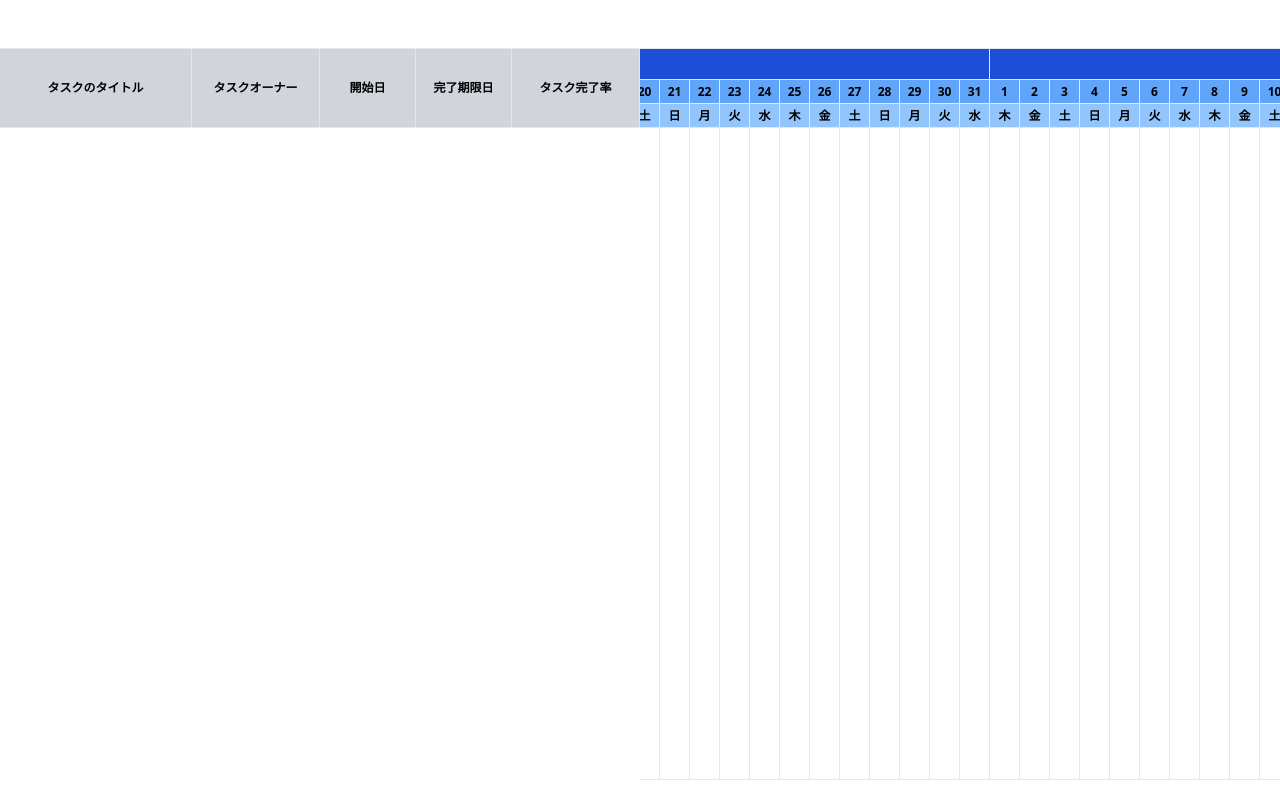
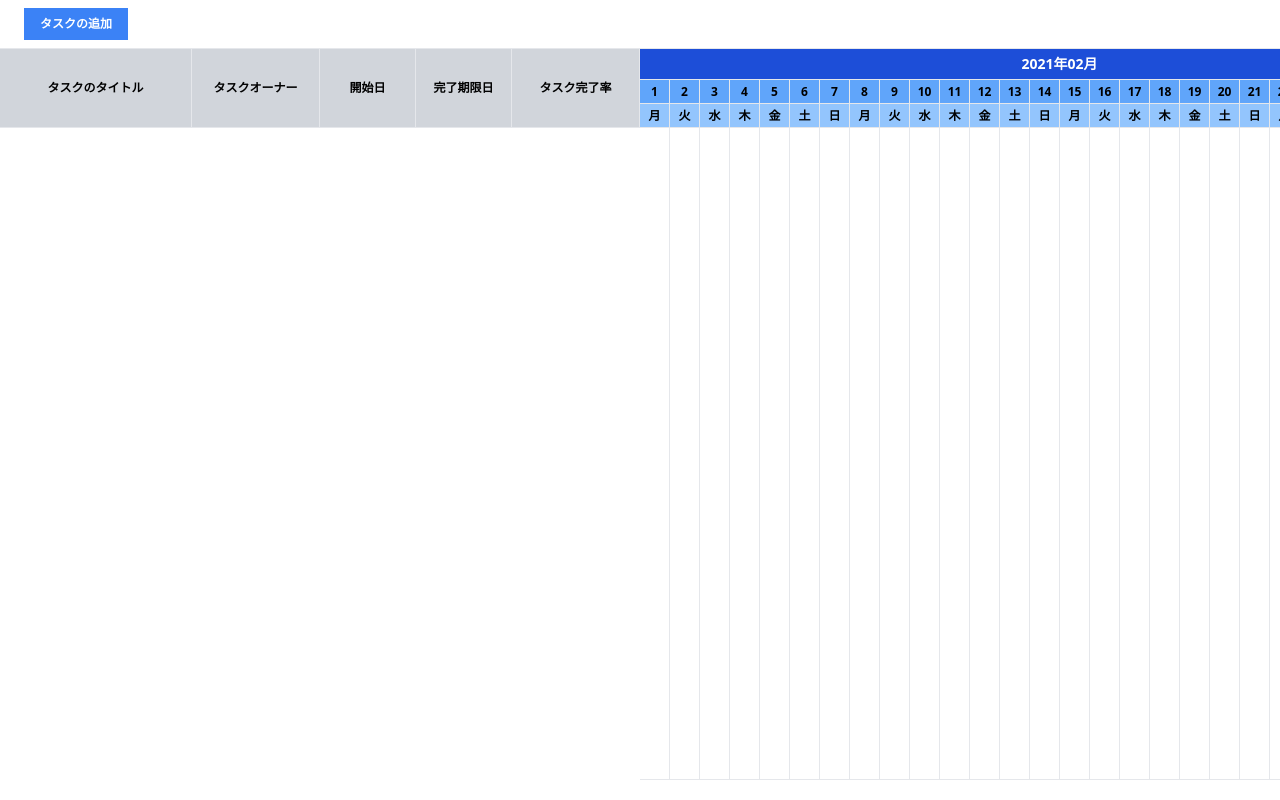
Before and after one commit to yuki0108/Ganttchart, a Vue app: page / in a window 1280 px wide. Built offline with nearby package versions, Linux system fonts and the light colour scheme.

Commit message:
2問目解答

```diff
--- a/src/App.vue
+++ b/src/App.vue
@@ -2,6 +2,12 @@
   <div id="app">
     <div id="form"></div>
     <div id="gantt-header" class="h-12 p-2">
+      <button
+        @click="addTask"
+        class="bg-blue-500 hover:bg-blue-600 text-white py-2 px-4 text-xs ml-4"
+      >
+        <span class="font-bold text-xs"> タスクの追加 </span>
+      </button>
       <div>
         <div
           class="fixed top-0 left-0 right-0 flex justify-center mt-24 z-50"
@@ -9,6 +15,8 @@
         >
           <div class="overlay" v-show="show" @click="show=false"></div>
           <div class="content" v-show="show">
+            <h2 class="font-bold" v-if="update_mode">タスクの更新</h2>
+            <h2 class="font-bold" v-else>タスクの追加</h2>
             <div class="my-4">
               <label class="text-xs">タスクのタイトル</label>
               <input
@@ -226,7 +234,9 @@
 </template>
 
 <script>
+
 import moment from "moment";
+
 export default {
   name: 'App',
    data() {
@@ -260,6 +270,7 @@ export default {
               incharge_user: '',
               percentage: 0,
             },
+
             tasks: [],
           };
         },
@@ -307,6 +318,7 @@ export default {
             }
             return block_number;
           },
+
           getWindowSize() {
             this.inner_width = window.innerWidth;
             this.inner_height = window.innerHeight;
@@ -315,6 +327,21 @@ export default {
           },
           todayPosition() {
             this.$refs.calendar.scrollLeft = this.scrollDistance;
+          },
+
+
+          addTask() {
+            this.update_mode = false;
+            this.form = {};
+            this.show = true;
+          },
+
+          saveTask() {
+            this.form.id = Math.random();
+            this.tasks.push(this.form);
+            this.form = {};
+            this.show = false;
+            console.log(this.tasks);
           },
         },
         mounted() {
@@ -328,17 +355,11 @@ export default {
           calendarViewWidth() {
             return this.inner_width - this.task_width;
           },
+
           calendarViewHeight() {
             return this.inner_height - this.task_height - 48 - 20;
           },
 
-          scrollDistance() {
-            let start_date = moment(this.start_month);
-            let between_days = this.today.diff(start_date, 'days');
-            return (
-              (between_days + 1) * this.block_size - this.calendarViewWidth / 2
-            );
-          },
           lists() {
             let lists = [];
             this.tasks.map((task) => {
@@ -360,6 +381,7 @@ export default {
   background-color: gray;
   opacity: 0.5;
 }
+
 .content {
   background-color: white;
   position: relative;
```
Also changed, not shown: 1 other file (tests, documents, lock files or other folders).
